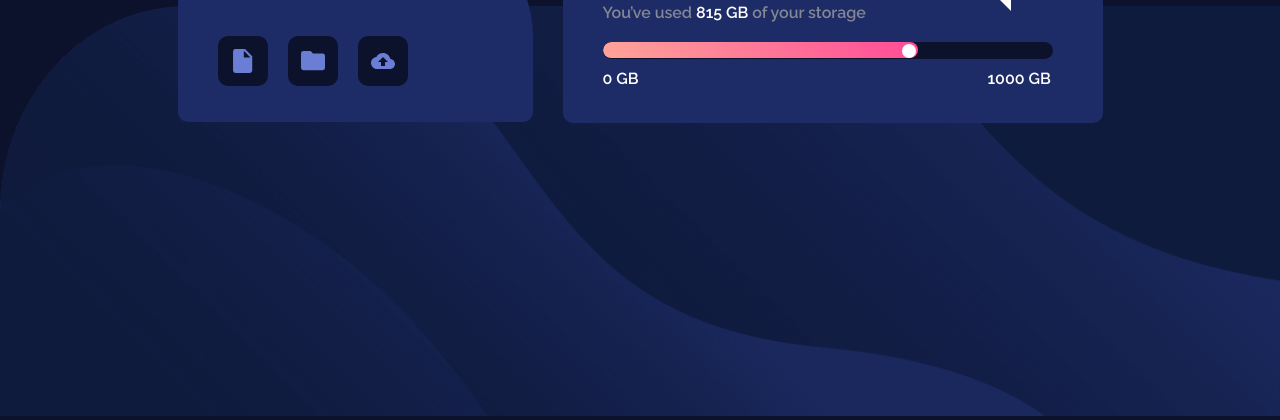
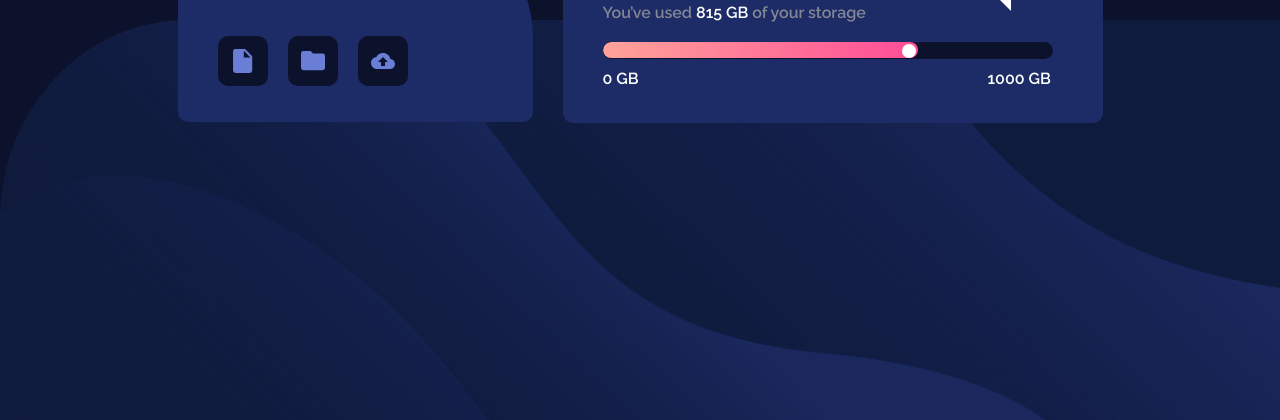
Before and after one commit to Mohammed-App-creater/Fylo-data-storage-component, a plain HTML site: page index.html in a window 1280 px wide. Shown: the part 380-800 px from the top of the page. Drawn offline with Linux system fonts and the light colour scheme.

Commit message:
background is fix by changing it to background image form div

```diff
--- a/index.html
+++ b/index.html
@@ -49,8 +49,5 @@
                 </p>
             </div>
         </main>
-        <div class="bgimg">
-            <img src="./images/bg-desktop.png" alt="background image" alt="avatar">
-        </div>
     </body>
 </html>
--- a/main.css
+++ b/main.css
@@ -13,6 +13,11 @@ body {
     justify-content: center;
     background-color: hsl(229, 57%, 11%);
     font-family: Raleway;
+    background-image: url(./images/bg-desktop.png);
+    background-repeat: no-repeat;
+    background-attachment: fixed;
+    background-size: 100% 50%;
+    background-position: bottom;
 }
 
 main {
@@ -162,20 +167,6 @@ main .analysys {
 }
 
 
-
-.bgimg {
-    width: 100%;
-    position: absolute;
-    bottom: 0;
-    left: 0;
-    z-index: -1;
-}
-
-.bgimg img {
-    width: 100%;
-    height: 410px;
-}
-
 @media screen and (max-width: 375px) {
 
     body {
```
